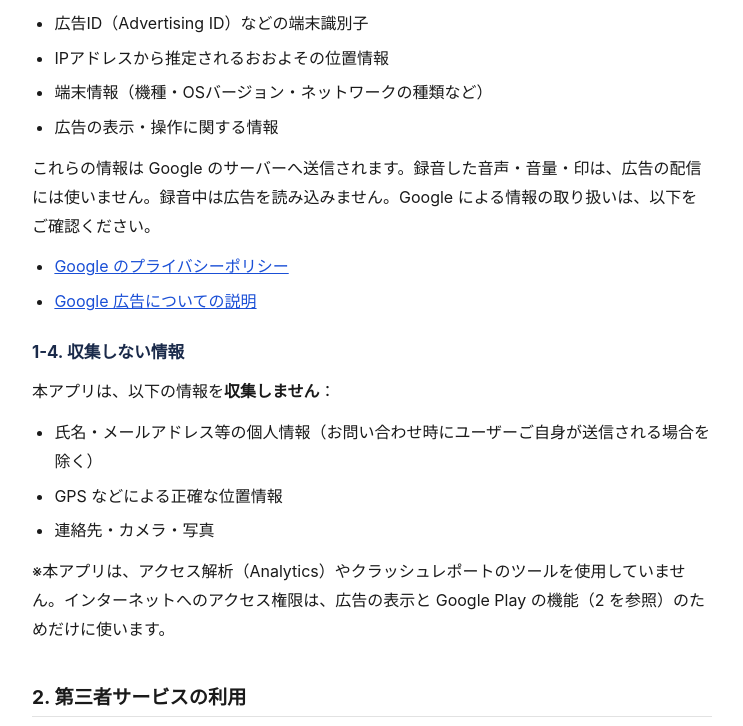
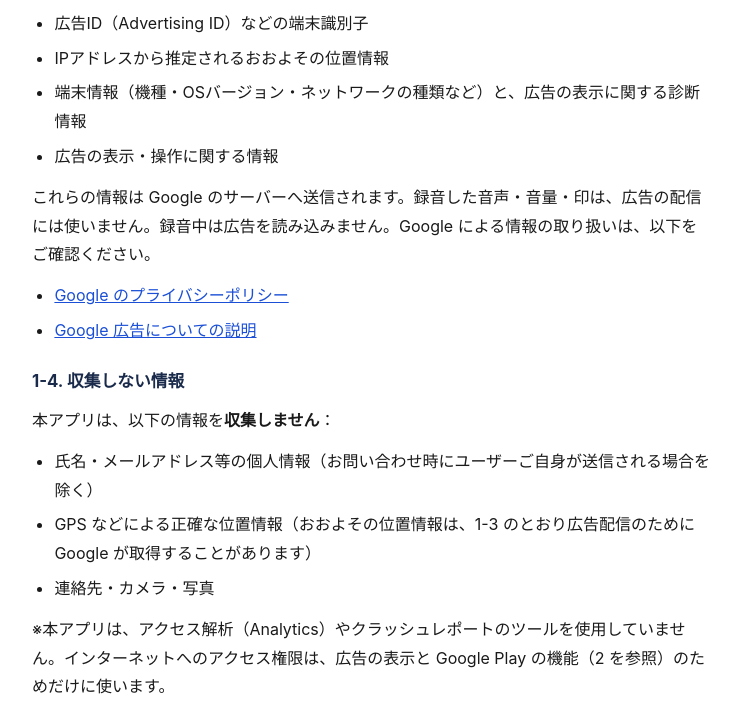
Before and after one commit to Kazuki-development/privacy-policies, a plain HTML site: page neoto.html in a window 1280 px wide. Shown: the part 1026-1752 px from the top of the page, without its empty margins (268-1011 px from the left). Drawn offline with Linux system fonts and the light colour scheme.

Commit message:
neoto: 広告 SDK が取得する情報をデータセーフティの申告とそろえる

```diff
--- a/neoto.html
+++ b/neoto.html
@@ -115,7 +115,7 @@
   <ul>
     <li>広告ID（Advertising ID）などの端末識別子</li>
     <li>IPアドレスから推定されるおおよその位置情報</li>
-    <li>端末情報（機種・OSバージョン・ネットワークの種類など）</li>
+    <li>端末情報（機種・OSバージョン・ネットワークの種類など）と、広告の表示に関する診断情報</li>
     <li>広告の表示・操作に関する情報</li>
   </ul>
   <p>これらの情報は Google のサーバーへ送信されます。録音した音声・音量・印は、広告の配信には使いません。録音中は広告を読み込みません。Google による情報の取り扱いは、以下をご確認ください。</p>
@@ -128,7 +128,7 @@
   <p>本アプリは、以下の情報を<strong>収集しません</strong>：</p>
   <ul>
     <li>氏名・メールアドレス等の個人情報（お問い合わせ時にユーザーご自身が送信される場合を除く）</li>
-    <li>GPS などによる正確な位置情報</li>
+    <li>GPS などによる正確な位置情報（おおよその位置情報は、1-3 のとおり広告配信のために Google が取得することがあります）</li>
     <li>連絡先・カメラ・写真</li>
   </ul>
   <p>※本アプリは、アクセス解析（Analytics）やクラッシュレポートのツールを使用していません。インターネットへのアクセス権限は、広告の表示と Google Play の機能（2 を参照）のためだけに使います。</p>
@@ -148,7 +148,7 @@
   <p>また、端末の設定（「設定」→「Google」→「広告」、または「設定」→「プライバシー」→「広告」。機種により表記が異なります）から、広告IDのリセットや削除、パーソナライズ広告のオプトアウトができます。</p>
 
   <h2>4. データの送信・共有</h2>
-  <p>録音した音声と記録は端末内にのみ保存され、<strong>本アプリが第三者に送信・共有することはありません</strong>。本アプリには音声を共有・書き出す機能もありません。広告配信に伴う情報の取得は、1-3 と 3 のとおり Google（AdMob）によって行われます。</p>
+  <p>録音した音声と記録は端末内にのみ保存され、<strong>本アプリが第三者に送信・共有することはありません</strong>。本アプリには音声を共有・書き出す機能もありません。広告配信に関しては、Google AdMob により 1-3 の情報（端末識別子・おおよその位置情報・診断情報・広告の操作に関する情報）が取り扱われ、Google と共有されます。これは Google Play のデータセーフティにおける「デバイスまたはその他の ID」「おおよその現在地」「診断」「アプリのインタラクション」の収集・共有に該当します。</p>
   <p>次の場合に限り、ユーザーご自身の操作によって情報が端末の外へ出ることがあります。</p>
   <ul>
     <li><strong>意見箱（お問い合わせ）</strong>：入力内容とアプリ・端末の情報（アプリのバージョン・端末の機種名・Android のバージョン）を載せたメールをメールアプリで作成します。送信するかどうかはユーザーが決められます</li>
```
